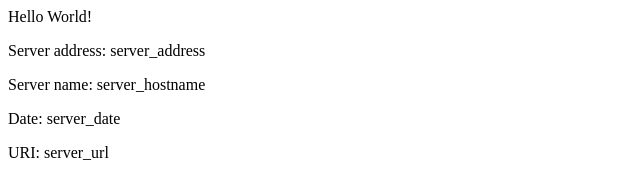
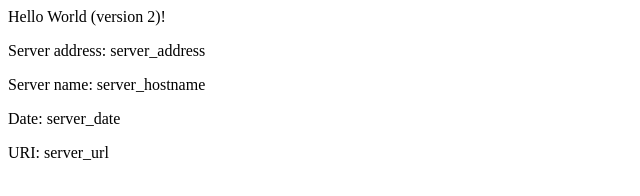
Before and after one commit to landarani/eks-example, a plain HTML site: page src/index.html in a window 1280 px wide. Shown: the full height of the page, 0-640 px from the left. Drawn offline with Linux system fonts and the light colour scheme.

Commit message:
v2 Updating home page - updated title

```diff
--- a/src/index.html
+++ b/src/index.html
@@ -2,7 +2,7 @@
 <title>Hello World Version 2</title>
 </head>
 <div class="info">
-<h>Hello World!</h>
+<h>Hello World (version 2)!</h>
 <p><span>Server&nbsp;address:</span> <span>server_address</span></p>
 <p><span>Server&nbsp;name:</span> <span>server_hostname</span></p>
 <p class="smaller"><span>Date:</span> <span>server_date</span></p>
```
